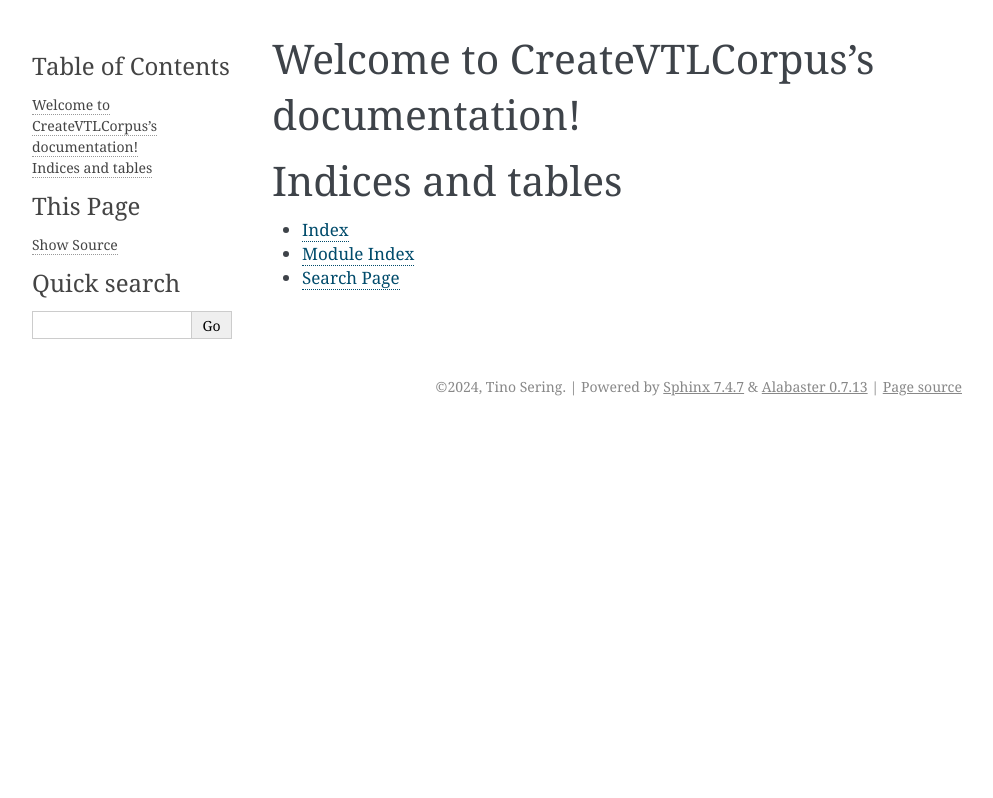
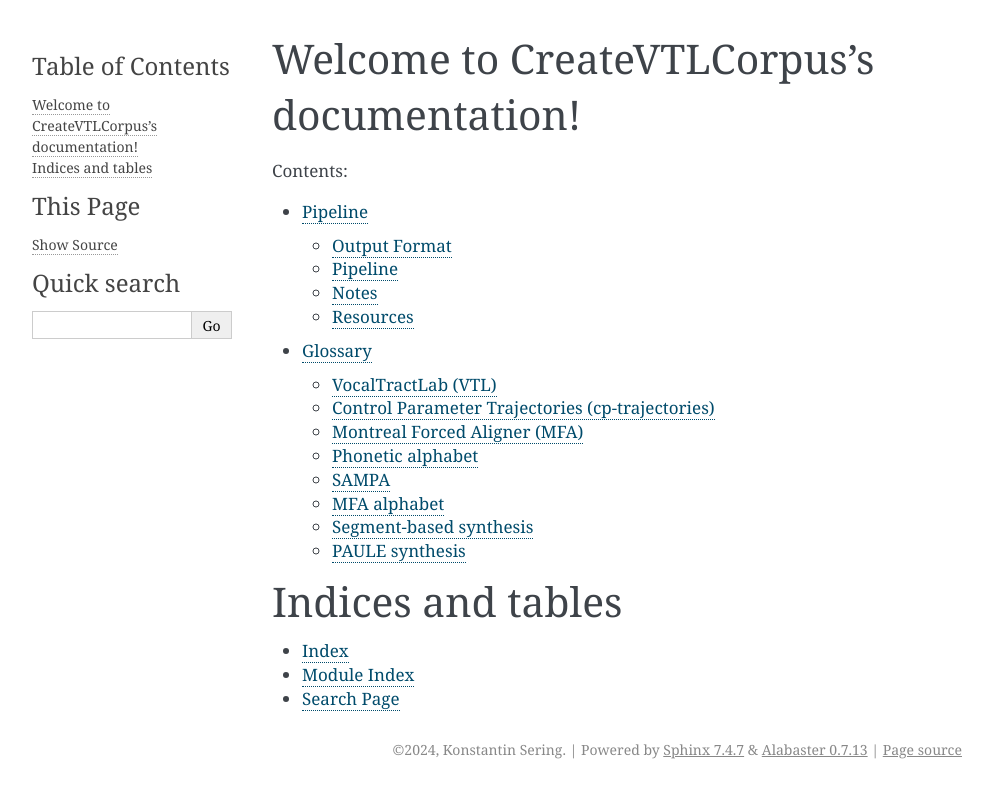
Before and after one commit to quantling/create_vtl_corpus, a Sphinx documentation site: the page built from docs/source/index.rst, in a window 1280 px wide. Shown: the top 798 px of the page, without its empty margins (148-1141 px from the left). Built offline with Sphinx 7.4.7, drawn with Linux system fonts in a browser that asks for light colours; part of the change alters nothing that is shown.

Commit message:
adds some conceptual ideas to documentation

```diff
--- a/docs/source/conf.py
+++ b/docs/source/conf.py
@@ -6,9 +6,9 @@
 # -- Project information -----------------------------------------------------
 # https://www.sphinx-doc.org/en/master/usage/configuration.html#project-information
 
-project = 'CreateVTLCorpus'
-copyright = '2024, Tino Sering'
-author = 'Tino Sering'
+project = 'createVTLcorpus'
+copyright = '2024, Konstantin Sering'
+author = 'Konstantin Sering'
 release = '0.0.1'
 
 # -- General configuration ---------------------------------------------------
--- /dev/null
+++ b/docs/source/glossary.rst
@@ -0,0 +1,41 @@
+========
+Glossary
+========
+Collection of terms and their definition within the synthesis pipelines and the
+creation of the corpus for a vocal tract synthesis with VocalTractLab.
+
+
+VocalTractLab (VTL)
+===================
+VocalTractLab (VTL) is the articulatory speech syntesizer...
+
+
+Control Parameter Trajectories (cp-trajectories)
+================================================
+
+
+Montreal Forced Aligner (MFA)
+=============================
+
+
+Phonetic alphabet
+=================
+
+
+SAMPA
+=====
+
+
+MFA alphabet
+============
+The phonetic alphabet used by default by the MFA seems to be a variant of the
+IPA symbols. With the create_vtl_corpus we target this alphabet in the
+segment-based synthesis with VTL.
+
+
+Segment-based synthesis
+=======================
+
+
+PAULE synthesis
+===============
--- a/docs/source/index.rst
+++ b/docs/source/index.rst
@@ -10,6 +10,9 @@ Welcome to CreateVTLCorpus's documentation!
    :maxdepth: 2
    :caption: Contents:
 
+   pipeline
+   glossary
+
 
 
 Indices and tables
--- /dev/null
+++ b/docs/source/pipeline.rst
@@ -0,0 +1,67 @@
+========
+Pipeline
+========
+
+Some conceptual thoughts on the processing pipeline to generate the control
+parameter trajectories, splice out the single words and do the segment-based
+synthesis.
+
+
+Output Format
+=============
+As the final output create_vtl_corpus generates a pandas.DataFrame with the following columns:
+
+* 'file_name' : name of the mp3 file in the common voice corpus
+* 'word_type' : word type, i. e. type of the word in terms of graphemic transcription
+* 'sentence' : transcription of the full sentence
+* 'wav_recording' : spliced out audio as mono audio signal
+* 'sr_recording' : sampling rate of the recording
+* 'sampa_phones' : list of phones in sampa notation
+* 'phone_durations' : list of durations of the phones
+* 'vector' : fastText vector embedding for the word_type
+* 'cp_segment' : cp-trajectories of the segment-based synthesis
+
+The following columns are added, even if they can be generated out of the entries we already have for convenience:
+
+* 'wav_segment' : wave form as mono audio from the segment-based synthesis
+* 'sr_segment' : sampling rate for the mono audio from the segment-based synthesis
+* 'melspec_recording' : acoustic representation of human recording of the common voice corpus (log-mel spectrogram)
+* 'melspec_segment' : acoustic representation of the segment-based approach (log-mel spectrogram)
+
+
+Pipeline
+========
+The idea of the processing pipeline is:
+
+1. align the audio corpus and transcriptions with the MFA
+2. extract the word types and splice out the audio
+3. extract the phones and phone durations from the alignment
+#. convert stereo audio to mono
+#. extract the pitch of the audio signal
+#. generate gestural scores with the segment-based approach in VTL
+#. fit the pitch with the targetoptimizer
+#. merge the f0 gesture of the targetoptimizer to the gestural scores of the
+   segment-based approach
+#. synthesize cp-trajectories from the patched gestural scores
+#. synthesize audio (wav_segment, sr_segment) from the cp-trajectories
+#. retrieve the fastText embedding vector for the word type
+#. calculate the aucoustic representation (log-mel-spectrogram) for the wav_recording, and wav_segment
+
+
+Notes
+=====
+Some random notes to keep in mind.
+
+* pauses between words are dropped
+* we use the MFA (IPA like) phonemes and not the ARPA ones
+
+
+Resources
+=========
+The following resources are used:
+
+* VocalTractLab (use the version included in create_vtl_corpus)
+* targetoptimizer (use the version included in create_vtl_corpus)
+* Montreal force aligner
+* Mozilla Common Voice
+* fastText word embedding model
```
Also changed, not shown: 4 other files.
